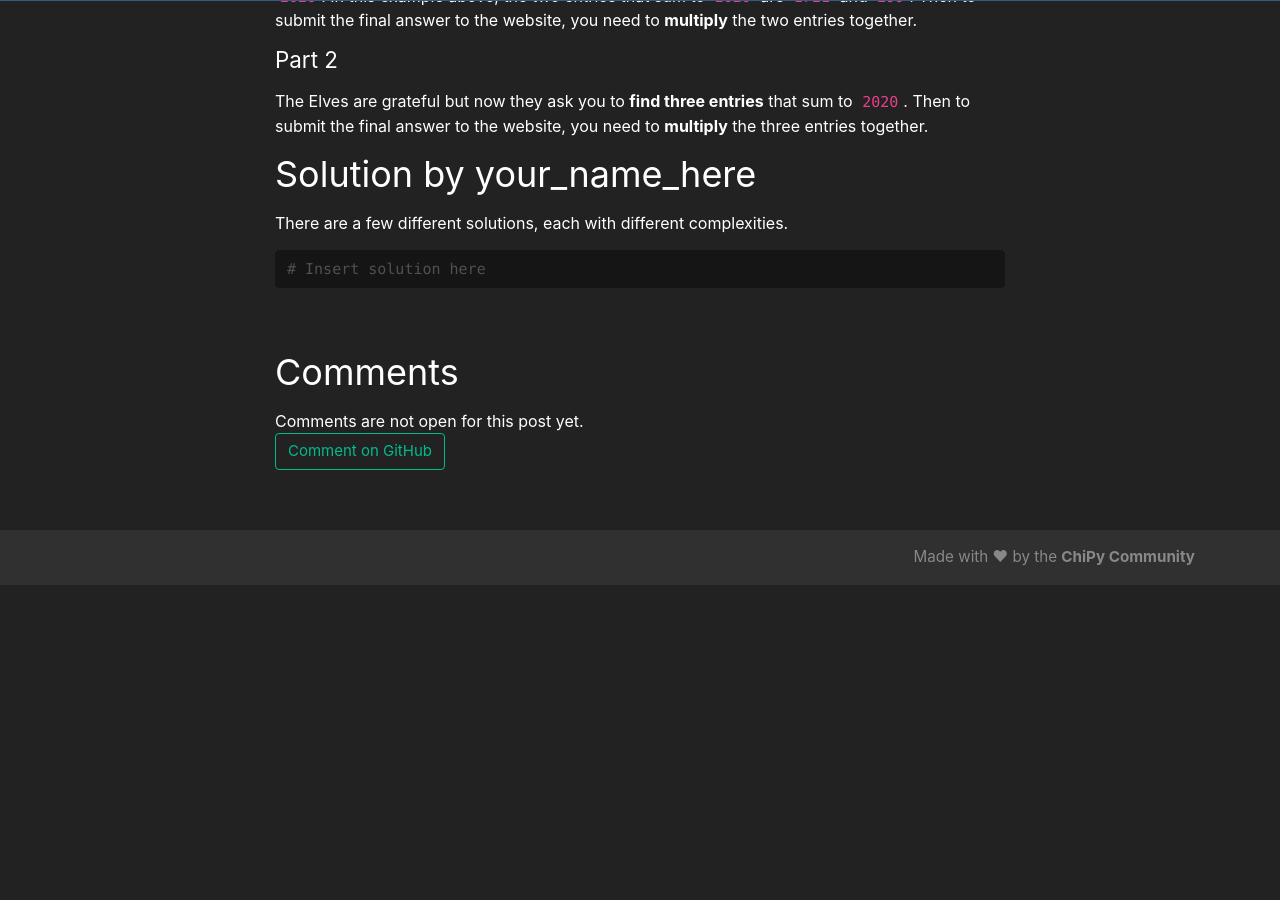
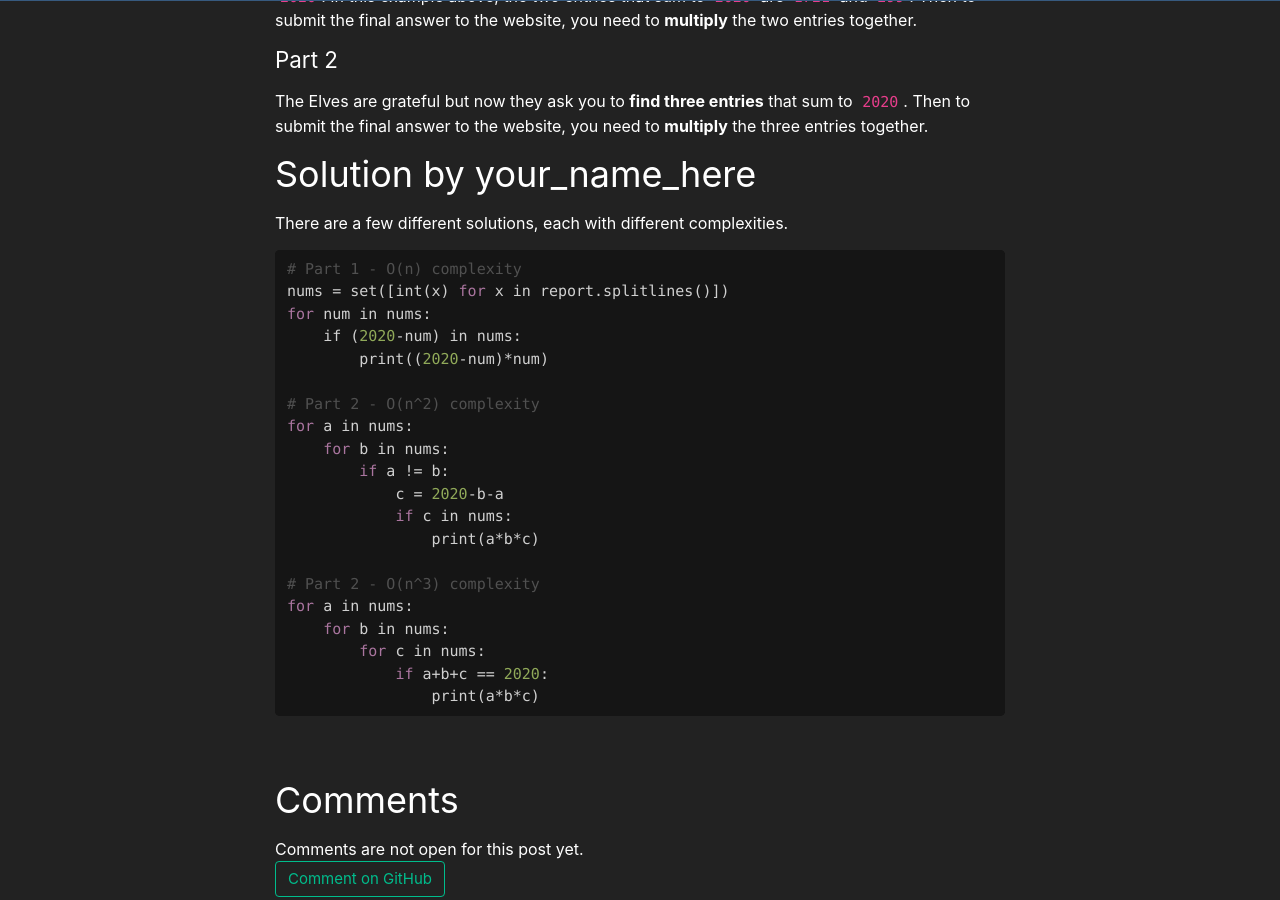
Before and after one commit to chicagopython/algosig, a Jekyll site: the page built from _posts/2020-12-03-report-repair.md, in a window 1280 px wide and 900 px high, scrolled down 555 px. Built offline with Jekyll 4.4.1, drawn with Linux system fonts in a browser that asks for light colours; nearby versions of some CDN libraries; our own code applies the rules of GitHub Pages for plain Markdown files; before the commit the page ends 1140 px from its top, so only the background shows below that.

Commit message:
Update 2020-12-03-report-repair.md

````diff
--- a/_posts/2020-12-03-report-repair.md
+++ b/_posts/2020-12-03-report-repair.md
@@ -35,5 +35,24 @@ The Elves are grateful but now they ask you to **find three entries** that sum t
 There are a few different solutions, each with different complexities.
 
 ```python
-# Insert solution here
+# Part 1 - O(n) complexity
+nums = set([int(x) for x in report.splitlines()])
+for num in nums:
+    if (2020-num) in nums:
+        print((2020-num)*num)
+
+# Part 2 - O(n^2) complexity
+for a in nums:
+    for b in nums:
+        if a != b:
+            c = 2020-b-a
+            if c in nums:
+                print(a*b*c)
+
+# Part 2 - O(n^3) complexity
+for a in nums:
+    for b in nums:
+        for c in nums:
+            if a+b+c == 2020:
+                print(a*b*c)
 ```
````
